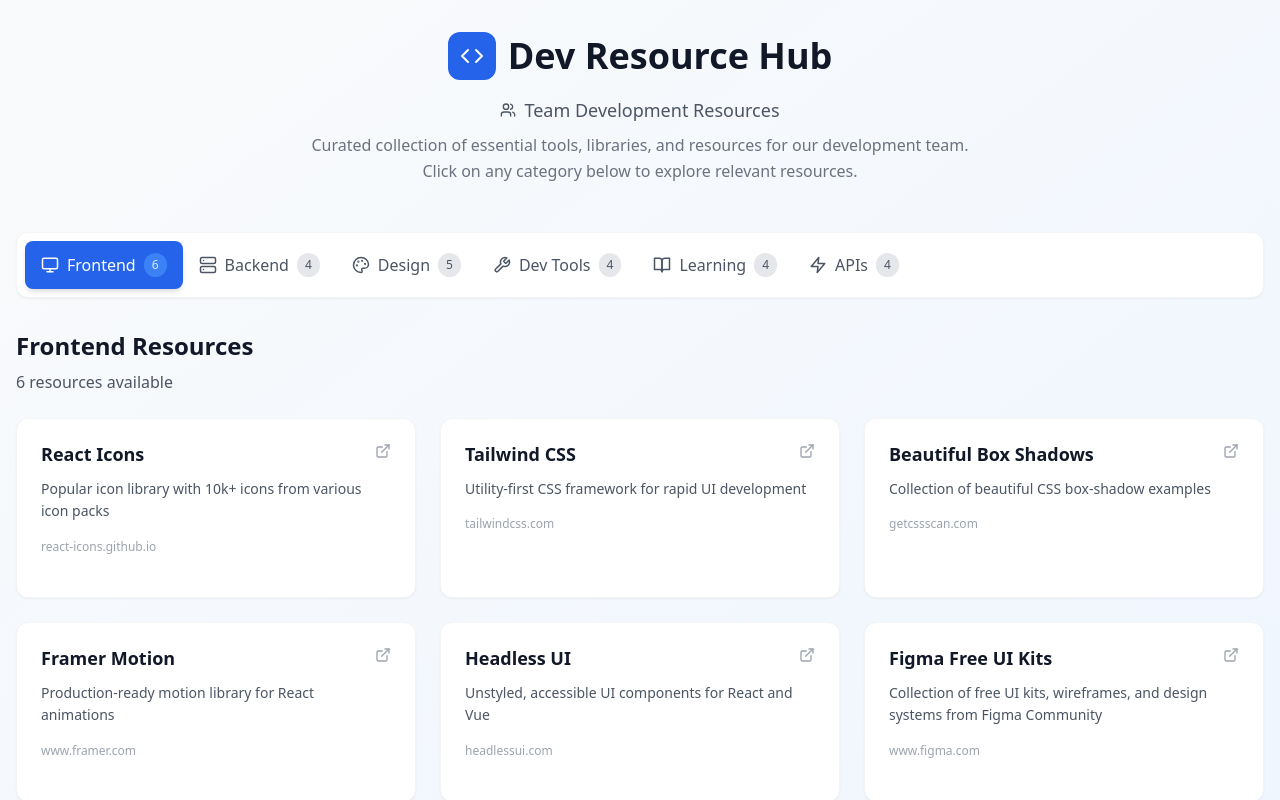
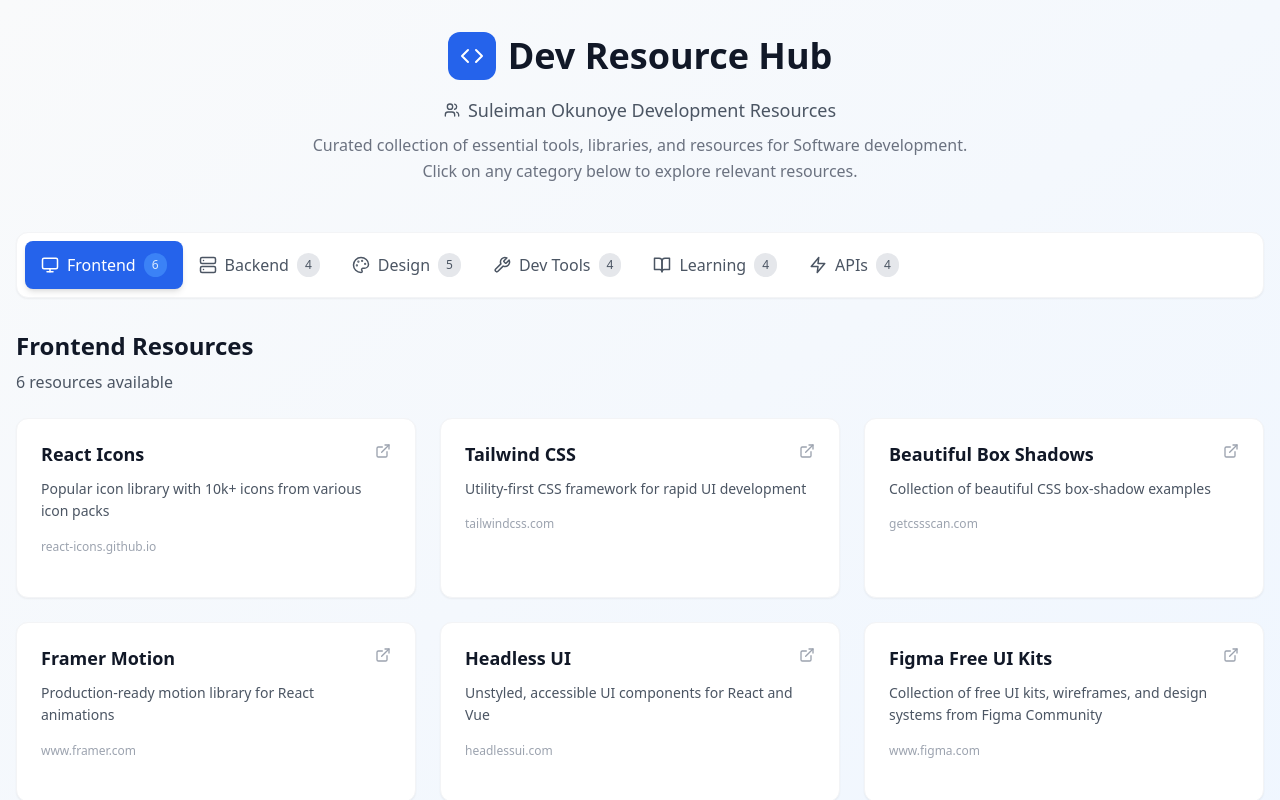
Before and after one commit to Sulaimon-ade/DevTools, a React (Vite) app: page / in a window 1280 px wide. Shown: the top 800 px of the page. Built offline with nearby package versions, Linux system fonts and the light colour scheme.

Commit message:
modified header

```diff
--- a/src/components/Header.tsx
+++ b/src/components/Header.tsx
@@ -21,12 +21,12 @@
       {/* Subtitle */}
       <div className="flex items-center justify-center gap-2 text-gray-600 mb-2">
         <Users size={16} />
-        <span className="text-lg">Team Development Resources</span>
+        <span className="text-lg">Suleiman Okunoye Development Resources</span>
       </div>
 
       {/* Description */}
       <p className="text-gray-500 max-w-2xl mx-auto leading-relaxed">
-        Curated collection of essential tools, libraries, and resources for our development team.
+        Curated collection of essential tools, libraries, and resources for Software development.
         Click on any category below to explore relevant resources.
       </p>
     </header>
```
